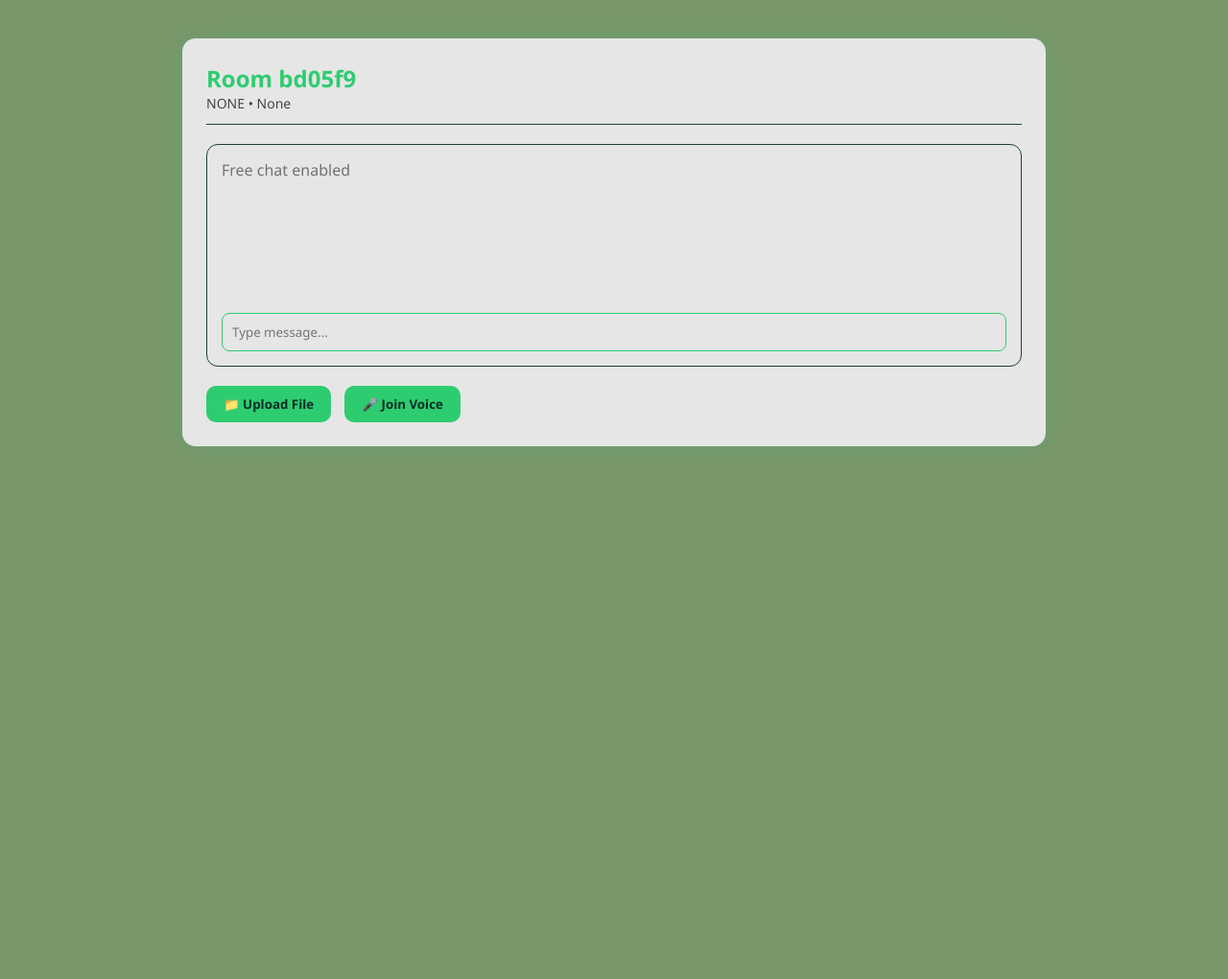
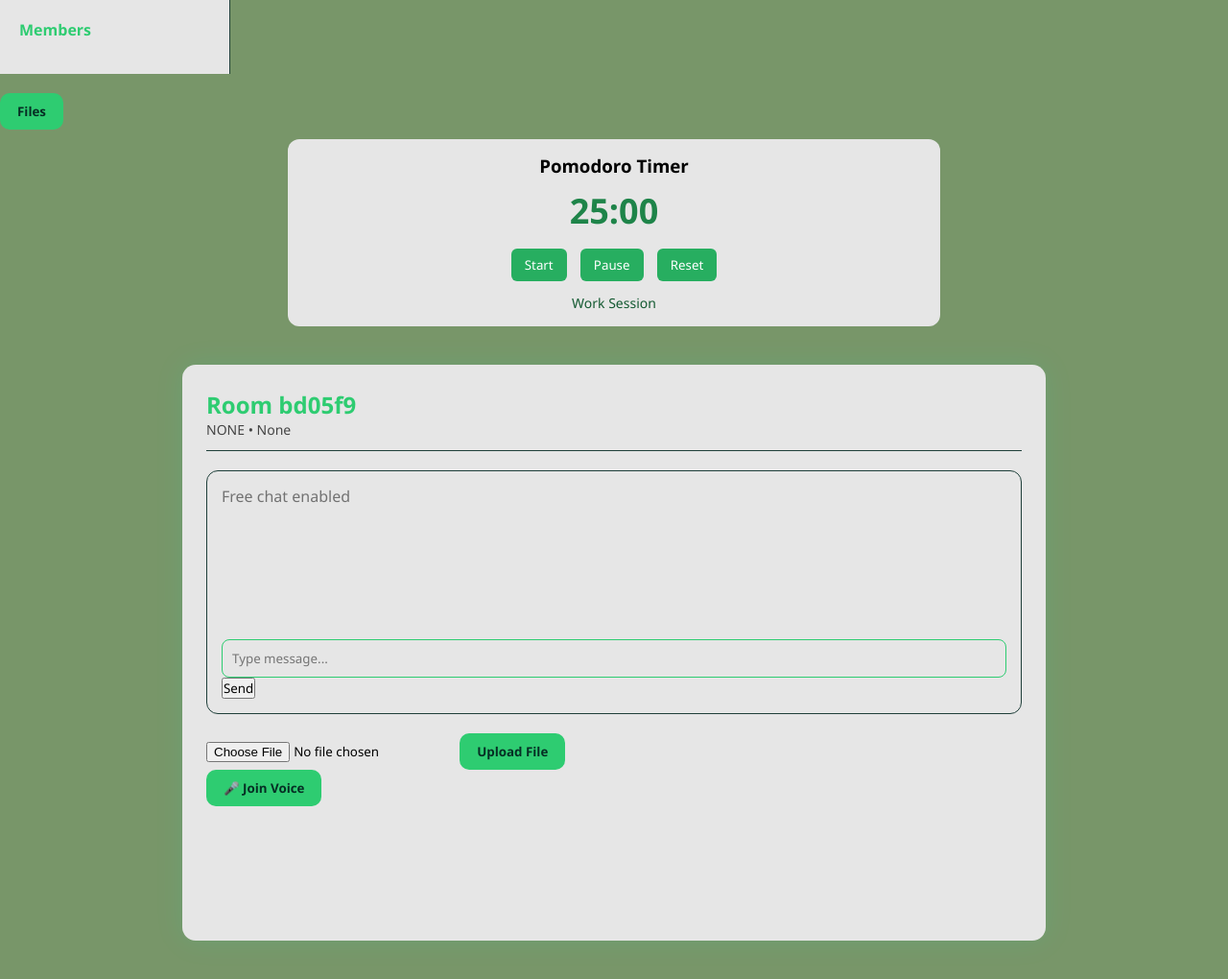
Before and after one commit to faheem007-git/studyroom, a Flask app: a page that uses templates/room.html in a window 1280 px wide. Shown: the whole page at 96% size. Before the commit the page ends 465 px from the top, so only its background shows below. Run offline with Flask 3, Linux system fonts and the light colour scheme.

Commit message:
changes in create room and pomodoro timer add to the room and chat sent

```diff
--- a/app.py
+++ b/app.py
@@ -1,9 +1,13 @@
-from flask import Flask, render_template, request, redirect, url_for, session
+from flask import Flask, jsonify, render_template, request, redirect, url_for, session
 from flask_sqlalchemy import SQLAlchemy
 from datetime import datetime
 from werkzeug.security import generate_password_hash, check_password_hash
 import uuid
 import os
+from werkzeug.utils import secure_filename
+from flask import send_from_directory
+from datetime import datetime
+
 
 
 app = Flask(__name__)
@@ -12,7 +16,11 @@ app.config['SQLALCHEMY_DATABASE_URI'] = 'sqlite:///database.db'
 app.config['SQLALCHEMY_TRACK_MODIFICATIONS'] = False
 app.config['UPLOAD_FOLDER'] = 'uploads'
 db = SQLAlchemy(app)
+UPLOAD_FOLDER = "uploads"
+app.config["UPLOAD_FOLDER"] = UPLOAD_FOLDER
 
+
+os.makedirs(UPLOAD_FOLDER, exist_ok=True)
 
 
 
@@ -22,9 +30,21 @@ class User(db.Model):
     email = db.Column(db.String(150), unique=True)
     password = db.Column(db.String(200))
 
+
 class Room(db.Model):
     id = db.Column(db.Integer, primary_key=True)
     room_code = db.Column(db.String(10), unique=True)
+    pomodoro_enabled = db.Column(db.Boolean, default=False)
+
+
+
+    pomodoro_state = db.Column(db.String(20), default="stopped")
+
+    pomodoro_end_time = db.Column(db.DateTime, nullable=True)
+
+    pomodoro_focus_minutes = db.Column(db.Integer, default=25)
+    pomodoro_break_minutes = db.Column(db.Integer, default=5)
+
 
     room_type = db.Column(db.String(20))
     level = db.Column(db.String(20))
@@ -33,17 +53,37 @@ class Room(db.Model):
     chat_type = db.Column(db.String(20))
     file_upload = db.Column(db.String(5))
     voice_chat = db.Column(db.String(5))
-    extras = db.Column(db.String(10))
 
-    created_by = db.Column(db.Integer)
+    created_by = db.Column(db.Integer, db.ForeignKey('user.id'))
     created_at = db.Column(db.DateTime, default=datetime.utcnow)
+    extras = db.Column(db.String(200))
 
 class Message(db.Model):
     id = db.Column(db.Integer, primary_key=True)
-    room_id = db.Column(db.String, db.ForeignKey('room.id'))
-    user_id = db.Column(db.Integer, db.ForeignKey('user.id'))
-    text = db.Column(db.String(500))
+    room_id = db.Column(db.Integer, db.ForeignKey('room.id'), nullable=False)
+    user_id = db.Column(db.Integer, db.ForeignKey('user.id'), nullable=False)
+    text = db.Column(db.Text, nullable=False)
     timestamp = db.Column(db.DateTime, default=datetime.utcnow)
+
+    user = db.relationship('User')
+
+
+class RoomMember(db.Model):
+    id = db.Column(db.Integer, primary_key=True)
+    user_id = db.Column(db.Integer, db.ForeignKey('user.id'), nullable = False)
+    room_id = db.Column(db.Integer, db.ForeignKey('room.id'), nullable = False)
+    status = db.Column(db.String(20), default="online")
+
+class RoomFile(db.Model):
+    id = db.Column(db.Integer, primary_key=True)
+    filename = db.Column(db.String(200), nullable=False)
+    room_id = db.Column(db.Integer, db.ForeignKey('room.id'), nullable=False)
+    uploaded_by = db.Column(db.Integer, db.ForeignKey('user.id'), nullable=False)
+
+    with app.app_context():
+        db.create_all()
+
+
 
 
 
@@ -117,6 +157,8 @@ def dashboard():
 @app.route("/create_room", methods=["GET", "POST"])
 def create_room():
     if request.method == "POST":
+        pomodoro = request.form.get("pomodoro") == "on"
+
         room = Room(
             room_code=str(uuid.uuid4())[:6],
             room_type=request.form.get("room_type"),
@@ -127,6 +169,7 @@ def create_room():
             file_upload=request.form.get("file_upload"),
             voice_chat=request.form.get("voice_chat"),
             extras=request.form.get("extras"),
+            pomodoro_enabled=pomodoro,
 
             created_by=session.get("user_id")
         )
@@ -146,12 +189,76 @@ def create_room():
 @app.route("/room/<room_code>")
 def room(room_code):
     room = Room.query.filter_by(room_code=room_code).first_or_404()
-    return render_template("room.html", room=room)
+    files = RoomFile.query.filter_by(room_id=room.id).all()
+
+
+    members = (
+        db.session.query(User.username, RoomMember.status)
+        .join(RoomMember, RoomMember.user_id == User.id)
+        .filter(RoomMember.room_id == room.id)
+        .all()
+    )
+
+    return render_template(
+        "room.html",
+        room=room,
+        members=members,
+        files=files
+    )
+
+
+@app.route("/room/<room_code>/timer")
+def get_timer(room_code):
+    room = Room.query.filter_by(room_code=room_code).first()
+
+    if not room.pomodoro_end_time:
+        return {"state": "stopped", "remaining": 0}
+
+    remaining = int((room.pomodoro_end_time - datetime.utcnow()).total_seconds())
+
+    if remaining < 0:
+        remaining = 0
+
+    return {
+        "state": room.pomodoro_state,
+        "remaining": remaining
+    }
+
+@app.route("/room/<room_code>/send_message", methods=["POST"])
+def send_message(room_code):
+    room = Room.query.filter_by(room_code=room_code).first_or_404()
+
+    text = request.form.get("message")
+    user_id = session.get("user_id")
+
+    if not text:
+        return "Empty", 400
+
+    msg = Message(room_id=room.id, user_id=user_id, text=text)
+    db.session.add(msg)
+    db.session.commit()
+
+    return "OK"
+
+@app.route("/room/<room_code>/messages")
+def get_messages(room_code):
+    room = Room.query.filter_by(room_code=room_code).first_or_404()
+
+    msgs = Message.query.filter_by(room_id=room.id).order_by(Message.timestamp).all()
+
+    return jsonify([
+        {
+            "user": m.user.username,
+            "text": m.text,
+            "time": m.timestamp.strftime("%H:%M")
+        } for m in msgs
+    ])
+
 
 
 
 @app.route('/send_message/<room_id>', methods=['POST'])
-def send_message(room_id):
+def room_message(room_id):
     text = request.form['message']
     user_id = session['user_id']
 
@@ -168,6 +275,73 @@ def upload(room_id):
     file.save(path)
     return redirect(url_for('room', room_id=room_id))
 
+@app.route("/join_room", methods=["GET", "POST"])
+def join_room():
+    if "user_id" not in session:
+        return redirect(url_for("login"))
+
+    if request.method == "POST":
+        room_code = request.form.get("room_code").strip()
+
+        room = Room.query.filter_by(room_code=room_code).first()
+        if not room:
+            return render_template(
+                "join_room.html",
+                error="Room not found"
+            )
+
+        # check if already joined
+        existing = RoomMember.query.filter_by(
+            user_id=session["user_id"],
+            room_id=room.id
+        ).first()
+
+        if not existing:
+            member = RoomMember(
+                user_id=session["user_id"],
+                room_id=room.id
+            )
+            db.session.add(member)
+            db.session.commit()
+
+        return redirect(url_for("room", room_code=room.room_code))
+
+    return render_template("join_room.html")
+
+from werkzeug.utils import secure_filename
+
+@app.route("/upload_file/<int:room_id>", methods=["POST"])
+def upload_file(room_id):
+    if "user_id" not in session:
+        return redirect(url_for("login"))
+
+    file = request.files.get("file")
+    if not file or file.filename == "":
+        return redirect(request.referrer)
+
+    filename = secure_filename(file.filename)
+    file.save(os.path.join(app.config["UPLOAD_FOLDER"], filename))
+
+    room_file = RoomFile(
+        filename=filename,
+        room_id=room_id,
+        uploaded_by=session["user_id"]  # ✅ FIX
+    )
+
+    db.session.add(room_file)
+    db.session.commit()
+
+    room = db.session.get(Room, room_id)
+    return redirect(url_for("room", room_code=room.room_code))
+
+
+@app.route("/files/<filename>")
+def download_file(filename):
+    return send_from_directory(app.config["UPLOAD_FOLDER"], filename, as_attachment=True)
+
+
+
+
 
 
 @app.route('/logout')
--- /dev/null
+++ b/static/pomodoro.js
@@ -0,0 +1,55 @@
+let workTime = 25 * 60;   // 25 minutes
+let breakTime = 5 * 60;  // 5 minutes
+
+let timeLeft = workTime;
+let isRunning = false;
+let isWorkSession = true;
+let timerInterval = null;
+
+function updateDisplay() {
+  let minutes = Math.floor(timeLeft / 60);
+  let seconds = timeLeft % 60;
+
+  document.getElementById("timer").textContent =
+    `${minutes}:${seconds.toString().padStart(2, "0")}`;
+}
+
+function startTimer() {
+  if (isRunning) return;
+
+  isRunning = true;
+
+  timerInterval = setInterval(() => {
+    if (timeLeft > 0) {
+      timeLeft--;
+      updateDisplay();
+    } else {
+      switchSession();
+    }
+  }, 1000);
+}
+
+function pauseTimer() {
+  isRunning = false;
+  clearInterval(timerInterval);
+}
+
+function resetTimer() {
+  pauseTimer();
+  isWorkSession = true;
+  timeLeft = workTime;
+  document.getElementById("session-label").textContent = "Work Session";
+  updateDisplay();
+}
+
+function switchSession() {
+  isWorkSession = !isWorkSession;
+
+  if (isWorkSession) {
+    timeLeft = workTime;
+    document.getElementById("session-label").textContent = "Work Session";
+  } else {
+    timeLeft = breakTime;
+    document.getElementById("session-label").textContent = "Break Time ☕";
+  }
+}
--- a/static/room.css
+++ b/static/room.css
@@ -11,6 +11,7 @@ body {
 }
 
 .room-container {
+    height: 600px;
     max-width: 900px;
     margin: 40px auto;
     background: #E6E6E6;
@@ -35,6 +36,9 @@ header span {
 }
 
 .chat-box {
+    flex: 1;
+    display: flex;
+    flex-direction: column;
     background: #E6E6E6;
     border: 1px solid #1f3f3a;
     border-radius: 12px;
@@ -45,6 +49,8 @@ header span {
 .messages {
     min-height: 150px;
     margin-bottom: 10px;
+    flex: 1;
+    overflow-y: auto;
 }
 
 .hint {
@@ -74,3 +80,133 @@ header span {
 .action-btn:hover {
     background: #1abc9c;
 }
+
+/* MEMBERS PANEL */
+.members-panel {
+    width: 240px;
+    background: #e6e6e6;
+    border-right: 1px solid #1f3f3a;
+    padding: 20px;
+}
+
+.members-panel h3 {
+    margin-bottom: 15px;
+    color: #2ecc71;
+    font-size: 16px;
+}
+
+.member-list {
+    list-style: none;
+}
+
+.member {
+    display: flex;
+    align-items: center;
+    margin-bottom: 12px;
+}
+
+.status {
+    width: 10px;
+    height: 10px;
+    border-radius: 50%;
+    margin-right: 10px;
+}
+
+/* STATUS COLORS */
+.status.online {
+    background: #2ecc71;
+}
+
+.status.offline {
+    background: #555;
+}
+
+.name {
+    font-size: 14px;
+}
+
+.files {
+  margin-top: 20px;
+  margin-bottom: 10px;
+  display: flex;
+  justify-content: space-between;
+  align-items: center;
+
+}
+
+
+.sidebar{
+    width : 240px;
+}
+.files-panel {
+  position: absolute;
+  top: 140px; /* below header */
+  width: 260px;
+  background: #e6e6e6;
+  border-radius: 8px;
+  padding: 10px;
+
+
+  display: none;
+  z-index: 10;
+}
+
+.files-panel.active {
+  display: block;
+}
+
+.file-item {
+  padding: 6px 0;
+}
+
+.file-item a {
+  color: #2ecc71;
+  text-decoration: none;
+  font-size: 16px;
+}
+.files-btn{
+    background: #2ecc71;
+    color: #062e24;
+    border: none;
+    padding: 10px 18px;
+    border-radius: 10px;
+    margin-right: 10px;
+    cursor: pointer;
+    font-weight: 600;
+}
+.pomodoro-box {
+  background: #e6e6e6;
+  border-radius: 12px;
+  padding: 15px;
+  margin-bottom: 15px;
+  text-align: center;
+  margin-left: 300px;
+  margin-right: 300px;
+}
+
+.timer-display {
+  font-size: 36px;
+  font-weight: bold;
+  margin: 10px 0;
+  color: #1e8449;
+}
+
+.timer-buttons button {
+  background: #27ae60;
+  border: none;
+  color: white;
+  padding: 8px 14px;
+  margin: 5px;
+  border-radius: 6px;
+  cursor: pointer;
+}
+
+.timer-buttons button:hover {
+  background: #1e8449;
+}
+
+#session-label {
+  margin-top: 8px;
+  font-size: 14px;
+  color: #145a32;
+}
--- a/templates/dashboard.html
+++ b/templates/dashboard.html
@@ -34,6 +34,7 @@
             <p>This is your main page area. Add cards, charts, or anything you want here.</p>
         </div>
         <a href="/create_room"><button id="createRoomBtn" class="create-room">+ Create Room</button></a>
+        <a href="/join_room"><button id="joinRoomBtn" class="join">+ join Room</button></a>
 
 <div id="roomsContainer" class="rooms-container"></div>
 
--- a/templates/room.html
+++ b/templates/room.html
@@ -1,4 +1,63 @@
 <link rel="stylesheet" href="/static/room.css">
+<script src="/static/pomodoro.js"></script>
+
+
+
+<div class="room-layout">
+
+    <!-- MEMBERS SIDEBAR -->
+    <aside class="members-panel">
+        <h3>Members</h3>
+
+        <ul class="member-list">
+            {% for username, status in members %}
+            <li class="member">
+                <span class="status {{ status }}"></span>
+                <span class="name">{{ username }}</span>
+            </li>
+            {% endfor %}
+        </ul>
+    </aside>
+
+    <div class="files">
+      <button id="toggleFiles" class="files-btn"> Files</button>
+    </div>
+    <div class="files-panel" id="filesPanel">
+     {% for file in files %}
+     <div class="file-item">
+       <a href="/files/{{ file.filename }}">{{ file.filename }}</a>
+
+
+     </div>
+      {% else %}
+      <p>No files uploaded yet</p>
+       {% endfor %}
+     </div>
+     <script>
+  const toggleBtn = document.getElementById("toggleFiles");
+  const filesPanel = document.getElementById("filesPanel");
+
+  toggleBtn.addEventListener("click", () => {
+    filesPanel.classList.toggle("active");
+  });
+</script>
+
+{% if room.pomodoro_enabled %}
+<div class="pomodoro-box">
+  <h3>Pomodoro Timer</h3>
+
+  <div id="timer" class="timer-display">25:00</div>
+
+  <div class="timer-buttons">
+    <button onclick="startTimer()">Start</button>
+    <button onclick="pauseTimer()">Pause</button>
+    <button onclick="resetTimer()">Reset</button>
+  </div>
+
+  <p id="session-label">Work Session</p>
+</div>
+{% endif %}
+
 
 <div class="room-container">
 
@@ -18,14 +77,19 @@
             {% endif %}
         </div>
 
-        <input type="text" placeholder="Type message..." {% if room.chat_type == "quick" %}disabled{% endif %}>
+       <form id="chat-form">
+  <input type="text" id="chat-input" placeholder="Type message..."{% if room.chat_type == "quick" %}disabled{% endif %} required>
+  <button type="submit">Send</button>
+</form>
     </div>
     {% endif %}
 
-    <!-- FILE UPLOAD -->
-    {% if room.file_upload == "on" %}
-    <button class="action-btn">📁 Upload File</button>
-    {% endif %}
+
+   <form action="/upload_file/{{ room.id }}" method="POST" enctype="multipart/form-data">
+  <input type="file" name="file" required>
+  <button type="submit" class="action-btn">Upload File</button>
+</form>
+
 
     <!-- VOICE CHAT -->
     {% if room.voice_chat == "on" %}
--- /dev/null
+++ b/uploads/file.txt
@@ -0,0 +1 @@
+Hello! This is a file which maybe hopefully be uploaded
```
Also changed, not shown: static/join_room.css (added, +84 -0 lines), static/room.js (+44 -0 lines), static/style.css (+11 -0 lines), templates/create_room.html (+13 -8 lines), templates/join_room.html (added, +33 -0 lines), instance/database.db, 2 other files.
